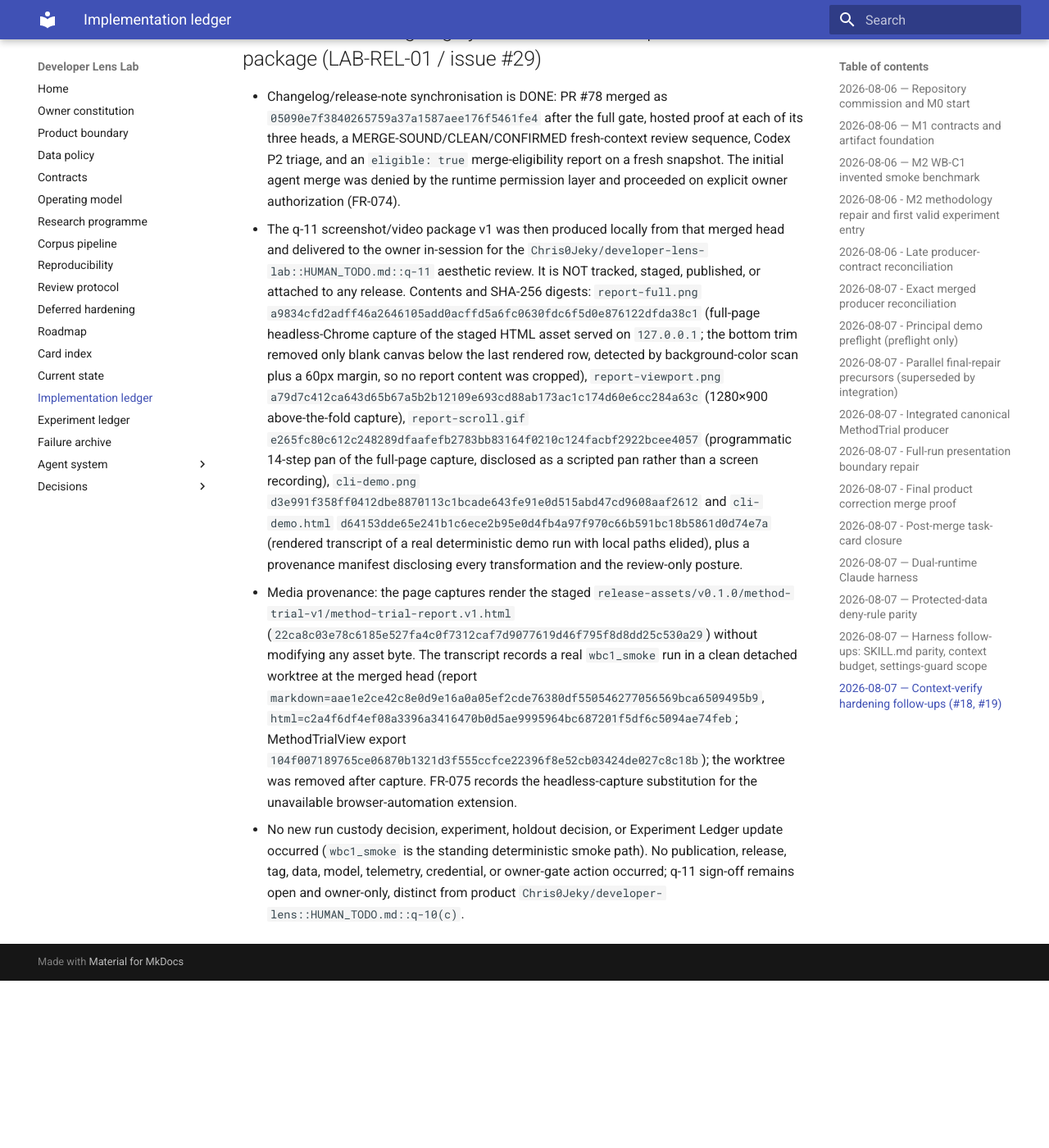
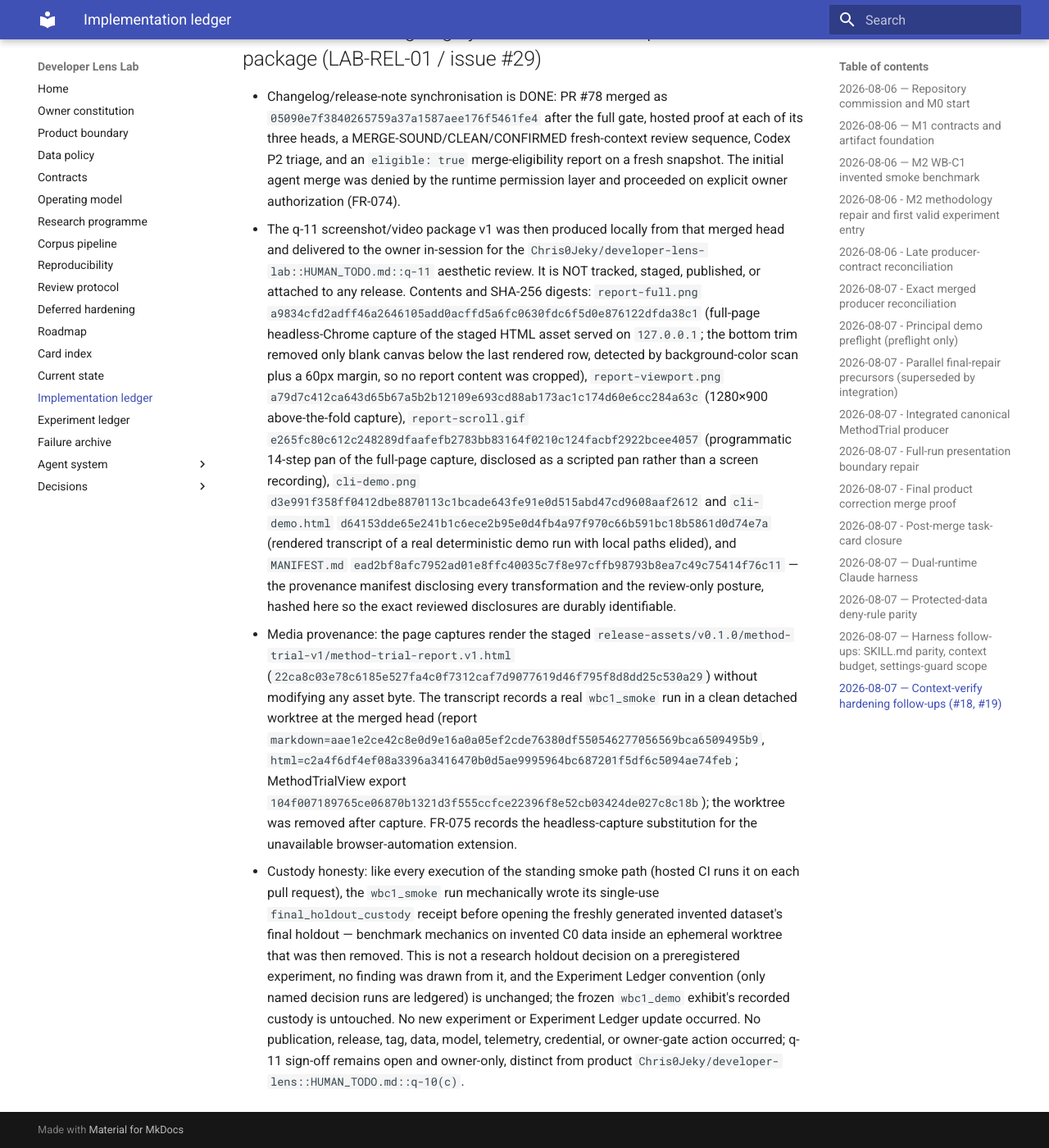
Before and after one commit to Chris0Jeky/developer-lens-lab, an MkDocs documentation site: the page built from docs/IMPLEMENTATION_LEDGER.md, in a window 1280 px wide and 1400 px high, scrolled down 37434 px. Shown: the whole window at 82% size. Built offline with MkDocs 1.6.1 and Material for MkDocs 9.7.7, drawn with Linux system fonts in a browser that asks for light colours; before the commit the page ends 38630 px from its top, so only the background shows below that.

Commit message:
docs: triage Codex review round on PR #79
Address both P1s and both P2s: state the smoke run's mechanical
single-use custody receipt honestly instead of denying it, drop the
local worktree directory name in favor of branch/head identification,
qualify the capture pipeline as scripted rather than cross-host
deterministic, and add the reviewed manifest's own SHA-256 to the
package record.

Claude-Session: https://claude.ai/code/session_013UrXm6JjTRf6vqucmpDb3t

```diff
--- a/docs/IMPLEMENTATION_LEDGER.md
+++ b/docs/IMPLEMENTATION_LEDGER.md
@@ -1244,8 +1244,10 @@ and unauthorised.
   the full-page capture, disclosed as a scripted pan rather than a screen recording),
   `cli-demo.png` `d3e991f358ff0412dbe8870113c1bcade643fe91e0d515abd47cd9608aaf2612` and
   `cli-demo.html` `d64153dde65e241b1c6ece2b95e0d4fb4a97f970c66b591bc18b5861d0d74e7a` (rendered
-  transcript of a real deterministic demo run with local paths elided), plus a provenance
-  manifest disclosing every transformation and the review-only posture.
+  transcript of a real deterministic demo run with local paths elided), and `MANIFEST.md`
+  `ead2bf8afc7952ad01e8ffc40035c7f8e97cffb98793b8ea7c49c75414f76c11` — the provenance manifest
+  disclosing every transformation and the review-only posture, hashed here so the exact reviewed
+  disclosures are durably identifiable.
 - Media provenance: the page captures render the staged
   `release-assets/v0.1.0/method-trial-v1/method-trial-report.v1.html`
   (`22ca8c03e78c6185e527fa4c0f7312caf7d9077619d46f795f8d8dd25c530a29`) without modifying any asset
@@ -1255,7 +1257,13 @@ and unauthorised.
   `104f007189765ce06870b1321d3f555ccfce22396f8e52cb03424de027c8c18b`); the worktree was removed
   after capture. FR-075 records the headless-capture substitution for the unavailable
   browser-automation extension.
-- No new run custody decision, experiment, holdout decision, or Experiment Ledger update occurred
-  (`wbc1_smoke` is the standing deterministic smoke path). No publication, release, tag, data,
+- Custody honesty: like every execution of the standing smoke path (hosted CI runs it on each
+  pull request), the `wbc1_smoke` run mechanically wrote its single-use `final_holdout_custody`
+  receipt before opening the freshly generated invented dataset's final holdout — benchmark
+  mechanics on invented C0 data inside an ephemeral worktree that was then removed. This is not a
+  research holdout decision on a preregistered experiment, no finding was drawn from it, and the
+  Experiment Ledger convention (only named decision runs are ledgered) is unchanged; the frozen
+  `wbc1_demo` exhibit's recorded custody is untouched. No new experiment or Experiment Ledger
+  update occurred. No publication, release, tag, data,
   model, telemetry, credential, or owner-gate action occurred; q-11 sign-off remains open and
   owner-only, distinct from product `Chris0Jeky/developer-lens::HUMAN_TODO.md::q-10(c)`.
```
Also changed, not shown: docs/CURRENT_STATE.md (+7 -5 lines), docs/agent-system/FRICTION_LOG.md (+4 -2 lines).
